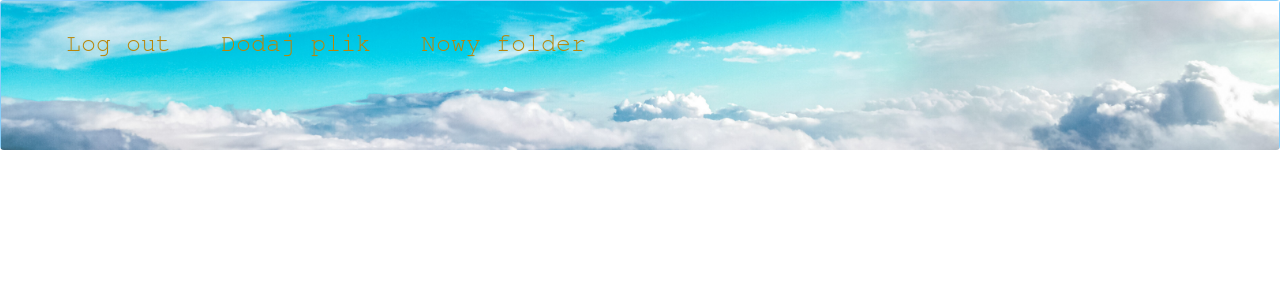
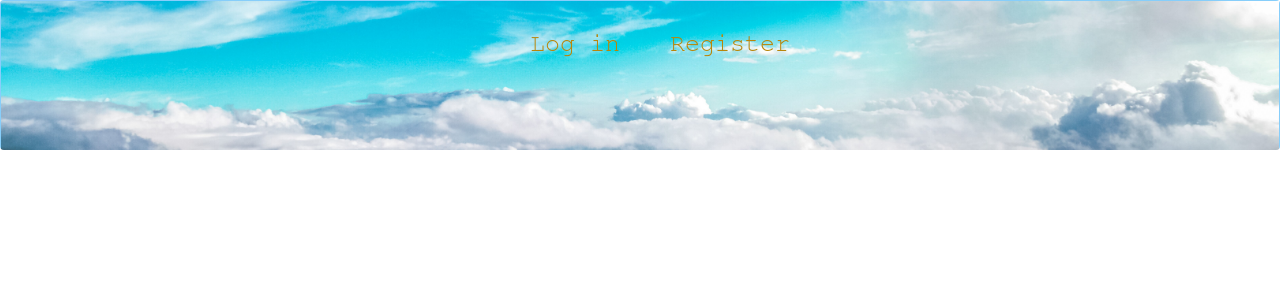
Before and after one commit to Random11211/dysk, a Django app: page / in a window 1280 px wide. Shown: the top 300 px of the page. Run offline with Django 3.2, Linux system fonts and the light colour scheme; data that the repository does not hold is empty; some libraries are stand-ins or nearby versions.

Commit message:
newest commit

```diff
--- a/books/static/css/homeTemplate.css
+++ b/books/static/css/homeTemplate.css
@@ -6,16 +6,18 @@ body {
     height: 150px;
     background: lightskyblue url(background.jpg) no-repeat;
     background-size: cover;
-
     font-size: 25px;
     font-family: FreeMono;
 }
 
 .actions {
     list-style-type: none;
+    margin: 0 auto;
+    display: table;
+    height: inherit;
 }
 
-.actions li {
+.actions > li {
     float: left;
     display: table-cell;
     padding: 25px;
--- a/books/views.py
+++ b/books/views.py
@@ -29,14 +29,18 @@ from django.http import HttpResponse
 
 
 def index(request):
-    context = RequestContext(request)
+    return render(request, 'home.html')
+
+
+def cloud_menu(request):
     plik = Plik.objects.create(adres="adres", nazwa="pliczek")
-    context_dict = {"file": plik}
+    context_dict = {"file:", plik}
+    return render(request, 'cloud_menu.html', context_dict)
 
-    return render(request, 'home.html', context_dict)
 
 def registration(request):
     return render(request, 'registration.html')
+
 
 def login(request,template_name='login.html',
           redirect_field_name=REDIRECT_FIELD_NAME,
--- a/templates/home.html
+++ b/templates/home.html
@@ -1,13 +1,15 @@
 {% extends "homeTemplate.html" %}
+{% load staticfiles %}
+
+{% block cssStore %}
+    <link rel="stylesheet" type="text/css" href="{% static 'css/homeTemplate.css' %}">
+{% endblock %}
 
 {% block actions %}
 <li>
-    <a href="#">Log out</a>
+    <a href="#">Log in</a>
 </li>
 <li>
-    <a href="#">Dodaj plik</a>
-</li>
-<li>
-    <a href="#">Nowy folder</a>
+    <a href="#">Register</a>
 </li>
 {% endblock %}
--- a/templates/homeTemplate.html
+++ b/templates/homeTemplate.html
@@ -5,7 +5,9 @@
     <meta charset="UTF-8">
     <link rel="stylesheet" href="//maxcdn.bootstrapcdn.com/bootstrap/3.2.0/css/bootstrap.min.css">
     <link rel="stylesheet" href="//maxcdn.bootstrapcdn.com/bootstrap/3.2.0/css/bootstrap-theme.min.css">
-    <link rel="stylesheet" type="text/css" href="{% static 'css/homeTemplate.css' %}">
+    {% block cssStore %}
+
+    {% endblock %}
     <title>Cloud</title>
 </head>
 <body>
```
Also changed, not shown: templates/cloud_menu.html (added, +25 -0 lines), templates/test.html (deleted, +0 -15 lines), templates/test2.html (deleted, +0 -7 lines), db.sqlite3.
